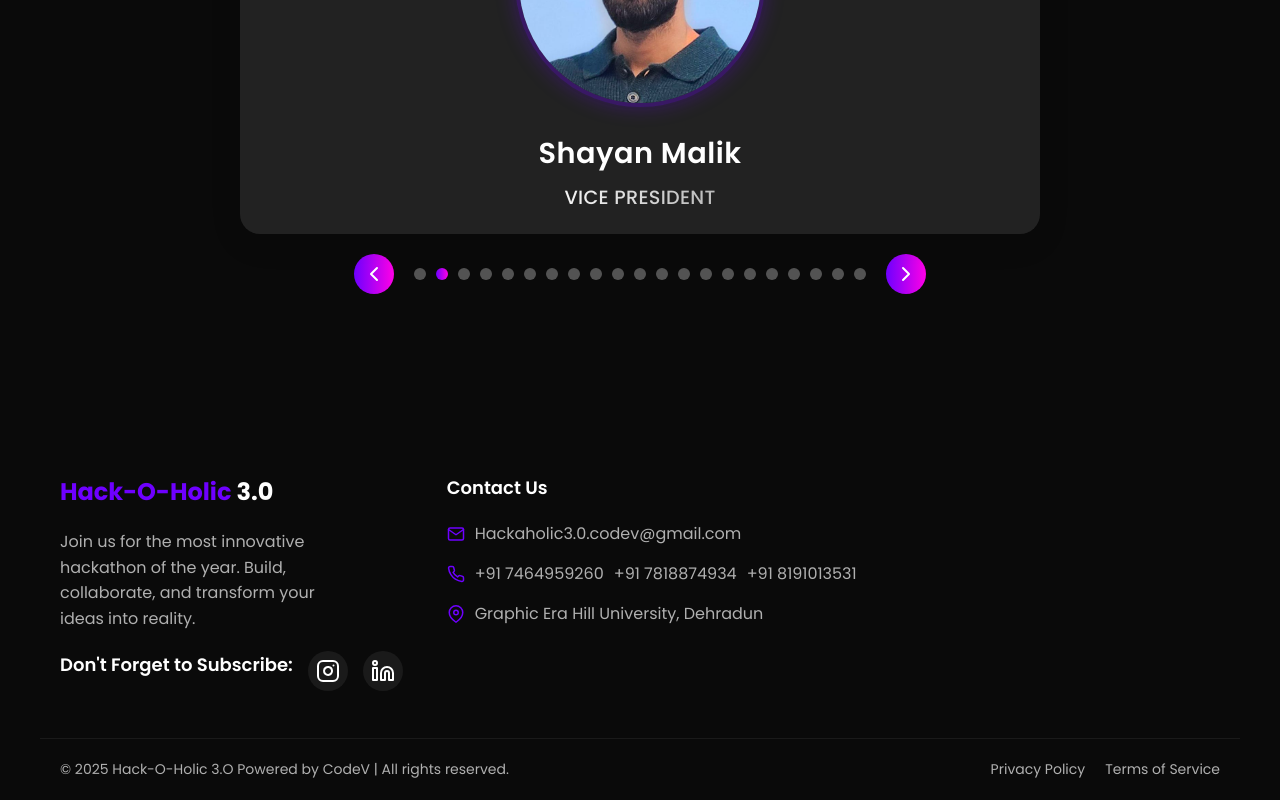
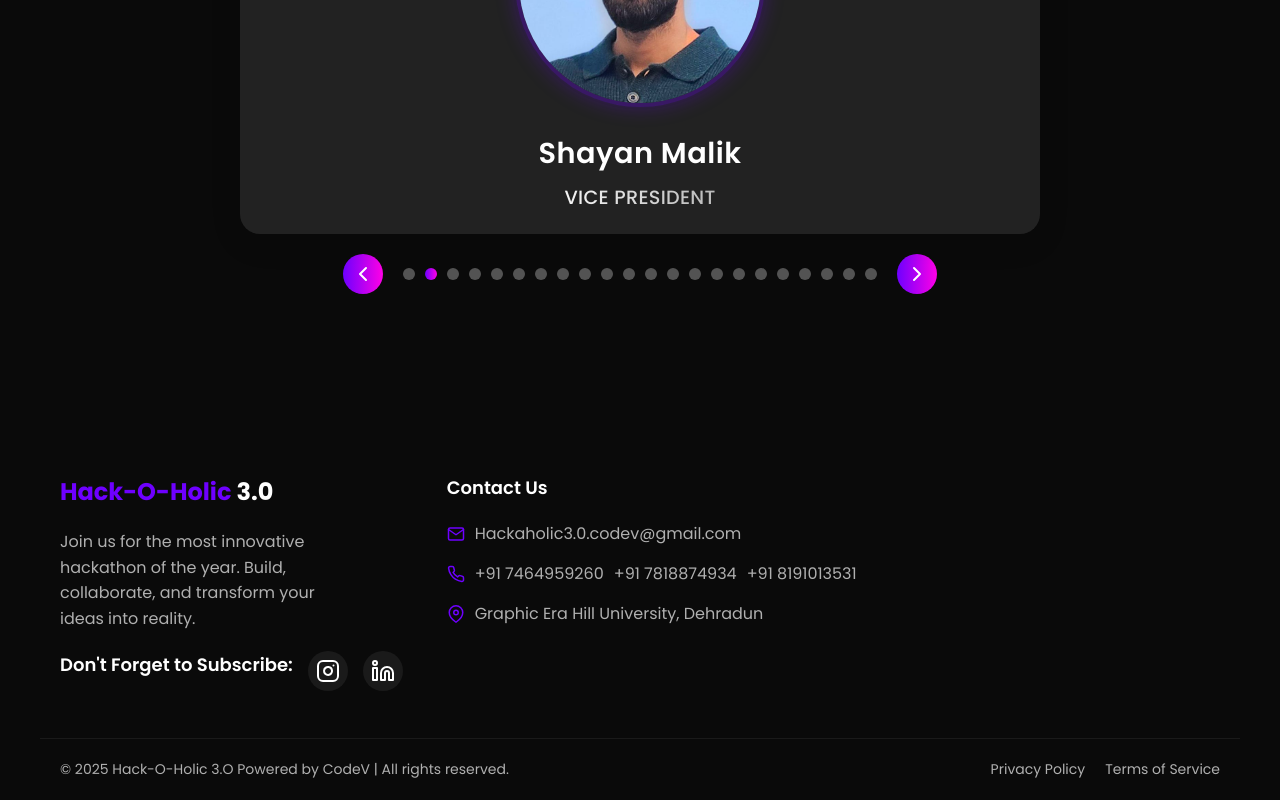
Before and after one commit to HimanshuRawat143/Hackathon, a React (Create React App) app in the folder client/: page /about in a window 1280 px wide. Shown: the part 3056-3856 px from the top of the page. Built offline with nearby package versions, Linux system fonts and the light colour scheme.

Commit message:
Mahi Tyagi added !!

```diff
--- a/client/src/pages/AboutPage.js
+++ b/client/src/pages/AboutPage.js
@@ -18,12 +18,12 @@ const AboutPage = () => {
   }, [isAutoPlaying]);
 
   const nextSlide = () => {
-    setCurrentSlide((prev) => (prev + 1) % 21);
+    setCurrentSlide((prev) => (prev + 1) % 22);
     setIsAutoPlaying(false);
   };
 
   const prevSlide = () => {
-    setCurrentSlide((prev) => (prev - 1 + 21) % 21);
+    setCurrentSlide((prev) => (prev - 1 + 22) % 22);
     setIsAutoPlaying(false);
   };
 
@@ -392,7 +392,7 @@ const AboutPage = () => {
                   </svg>
                 </ControlButton>
                 <SlideIndicators>
-                  {[1, 2, 3, 4, 5, 6, 7, 8, 9, 10, 11, 12, 13, 14, 15, 16, 17, 18, 19, 20, 21].map((_, index) => (
+                  {[1, 2, 3, 4, 5, 6, 7, 8, 9, 10, 11, 12, 13, 14, 15, 16, 17, 18, 19, 20, 21, 22].map((_, index) => (
                     <Indicator
                       key={index}
                       active={index === currentSlide}
```
